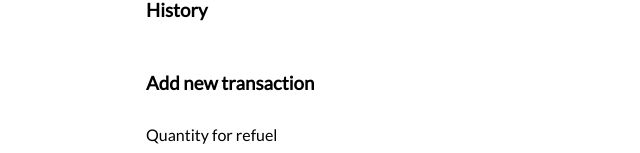
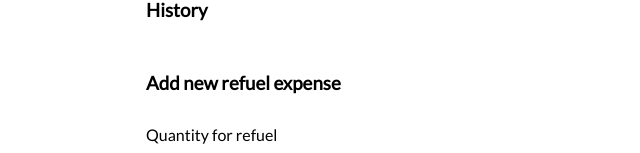
Before and after one commit to JuliusVitikainen/TeamG6_React_Project, a React (Create React App) app: page / in a window 1280 px wide. Shown: the part 599-752 px from the top of the page, without its empty margins (319-959 px from the left). Built offline with nearby package versions, Linux system fonts and the light colour scheme.

Commit message:
Minor name changes and hook rewriting.
Still no functionality

```diff
--- a/public/index.html
+++ b/public/index.html
@@ -22,7 +22,7 @@
       work correctly both with client-side routing and a non-root public URL.
       Learn how to configure a non-root public URL by running `npm run build`.
     -->
-  <title>React App</title>
+  <title>Team G6 React Project</title>
 </head>
 
 <body>
--- a/src/components/AllExpenses.js
+++ b/src/components/AllExpenses.js
@@ -25,9 +25,7 @@ export const AllExpenses = () => {
   );
 
   const expense =
-    priceOfRefuel
-      .filter((item) => item < 0)
-      .reduce((acc, item) => (acc += item), 0) * -1;
+    priceOfRefuel.filter((item) => item < 0).reduce((acc, item) => (acc += item), 0) * -1;
 
   return (
     <div className="exp-container">
--- a/src/components/RefuelExpense.js
+++ b/src/components/RefuelExpense.js
@@ -9,7 +9,7 @@ export const RefuelExpense = () => {
   const [refuelDriveDistance, setRefuelDriveDistance] = useState(0);
   const [nameOfCar, setText] = useState("");
 
-  const { RefuelExpense } = useContext(GlobalContext);
+  const { refuelExpense } = useContext(GlobalContext);
 
   const onSubmit = (e) => {
     e.preventDefault();
@@ -23,12 +23,12 @@ export const RefuelExpense = () => {
     };
 
     idNumber++;
-    RefuelExpense(newRefuelExpense);
+    refuelExpense(newRefuelExpense);
   };
 
   return (
     <>
-      <h3>Add new transaction</h3>
+      <h3>Add new refuel expense</h3>
       <form onSubmit={onSubmit}>
         <div className="form-control">
           <label htmlFor="refuelQuantity">Quantity for refuel</label>
```
Also changed, not shown: public/manifest.json.
